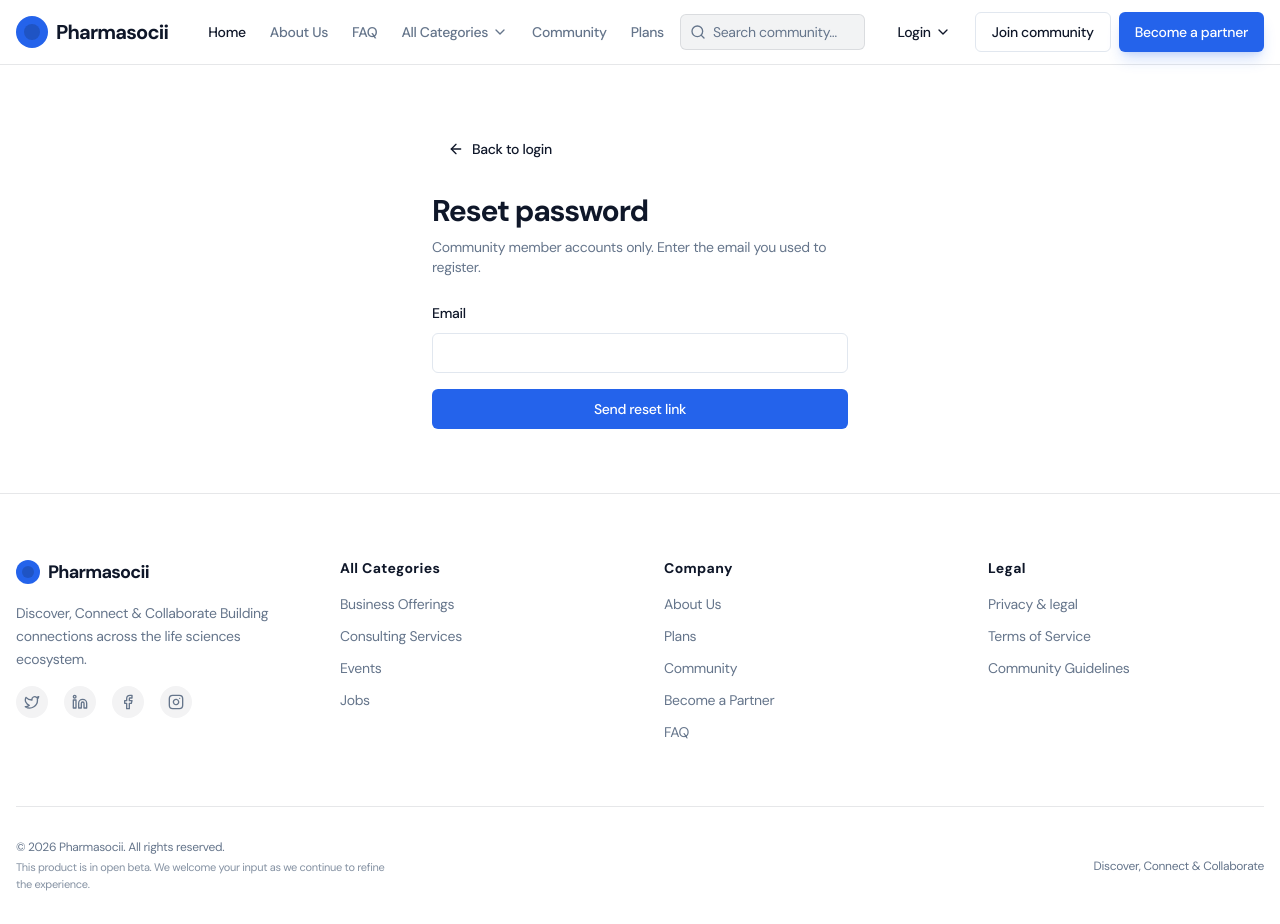
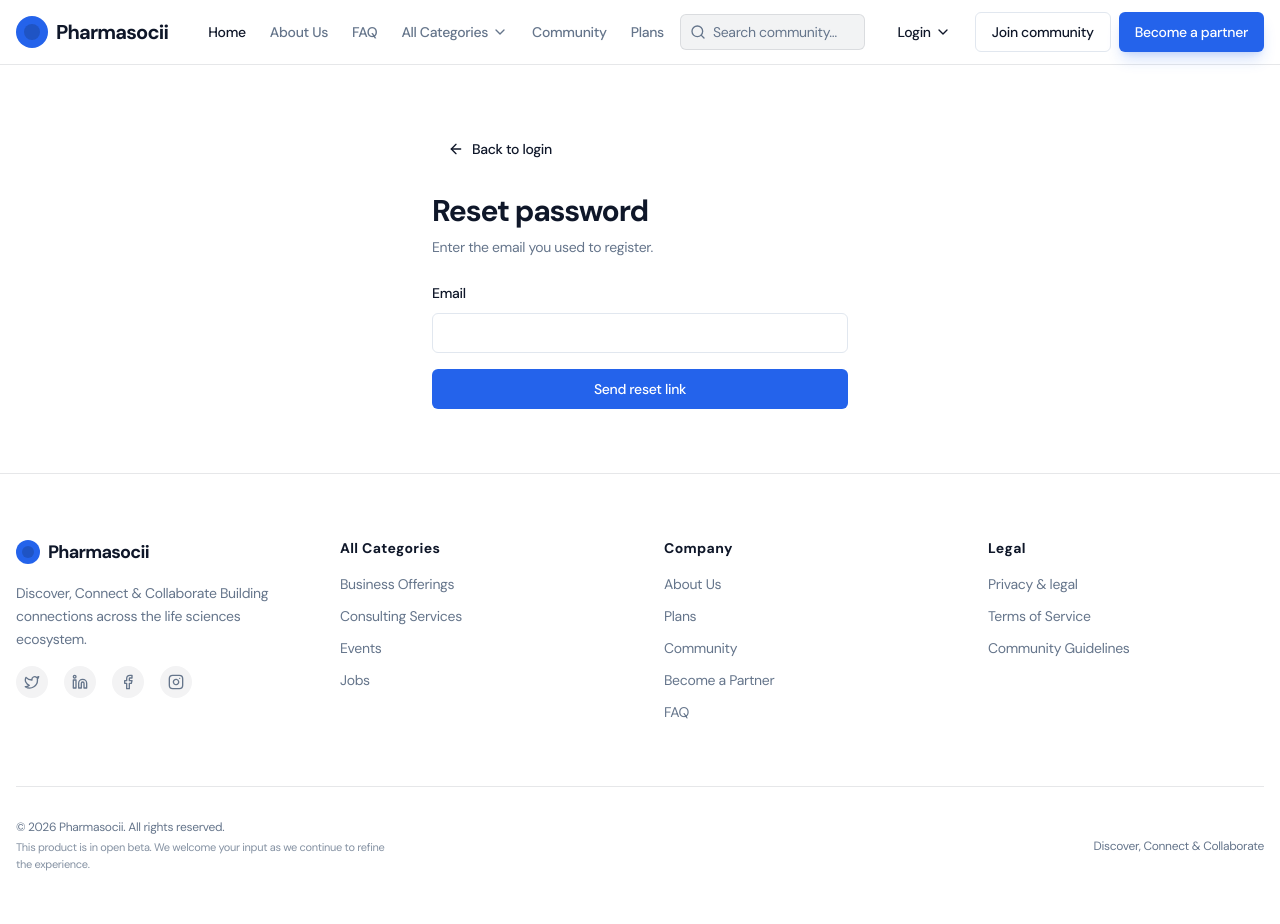
Before and after one commit to simran-kanda1/pharmasocii, a React (Vite) app: page /member/forgot-password in a window 1280 px wide. Built offline with nearby package versions, Linux system fonts and the light colour scheme; no server answers.

Commit message:
UI: Remove 'Community member accounts only' text from reset password page

```diff
--- a/src/pages/member/MemberForgotPassword.tsx
+++ b/src/pages/member/MemberForgotPassword.tsx
@@ -55,7 +55,7 @@ export default function MemberForgotPassword() {
       </Button>
       <h1 className="text-3xl font-bold tracking-tight mb-2">Reset password</h1>
       <p className="text-sm text-muted-foreground mb-6">
-        Community member accounts only. Enter the email you used to register.
+        Enter the email you used to register.
       </p>
       <form onSubmit={submit} className="space-y-4">
         <div className="space-y-2">
```
Also changed, not shown: 1 other file (tests, documents, lock files or other folders).
